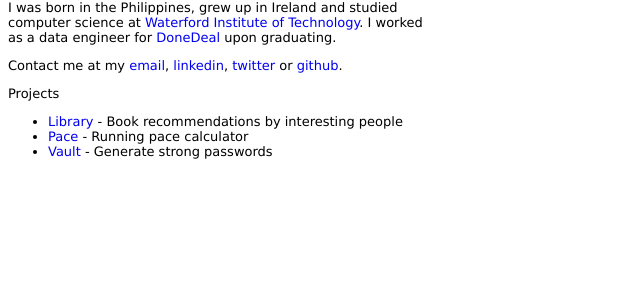
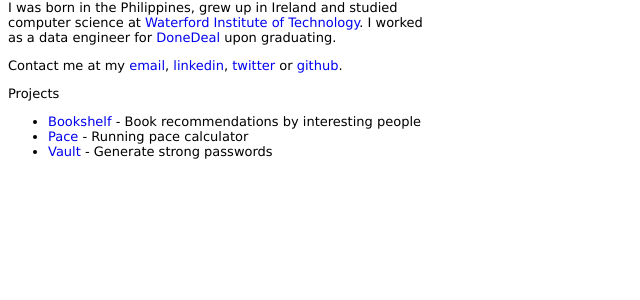
Before and after one commit to jkrclaro/jkrclaro.github.io, a Django app: page / in a window 1280 px wide. Shown: the part 124-424 px from the top of the page, without its empty margins (0-640 px from the left). Run offline with Django 3.2, Linux system fonts and the light colour scheme.

Commit message:
Bookshelf

```diff
--- a/johnclaro/templates/landingpage.html
+++ b/johnclaro/templates/landingpage.html
@@ -20,7 +20,7 @@
     </p>
     <p>Projects</p>
     <ul>
-        <li><a href="{% url 'bookshelf' %}">Library</a> - Book recommendations by interesting people</li>
+        <li><a href="{% url 'bookshelf' %}">Bookshelf</a> - Book recommendations by interesting people</li>
         <li><a href="{% url 'bookshelf' %}">Pace</a> - Running pace calculator</li>
         <li><a href="{% url 'bookshelf' %}">Vault</a> - Generate strong passwords</li>
     </ul>
```
